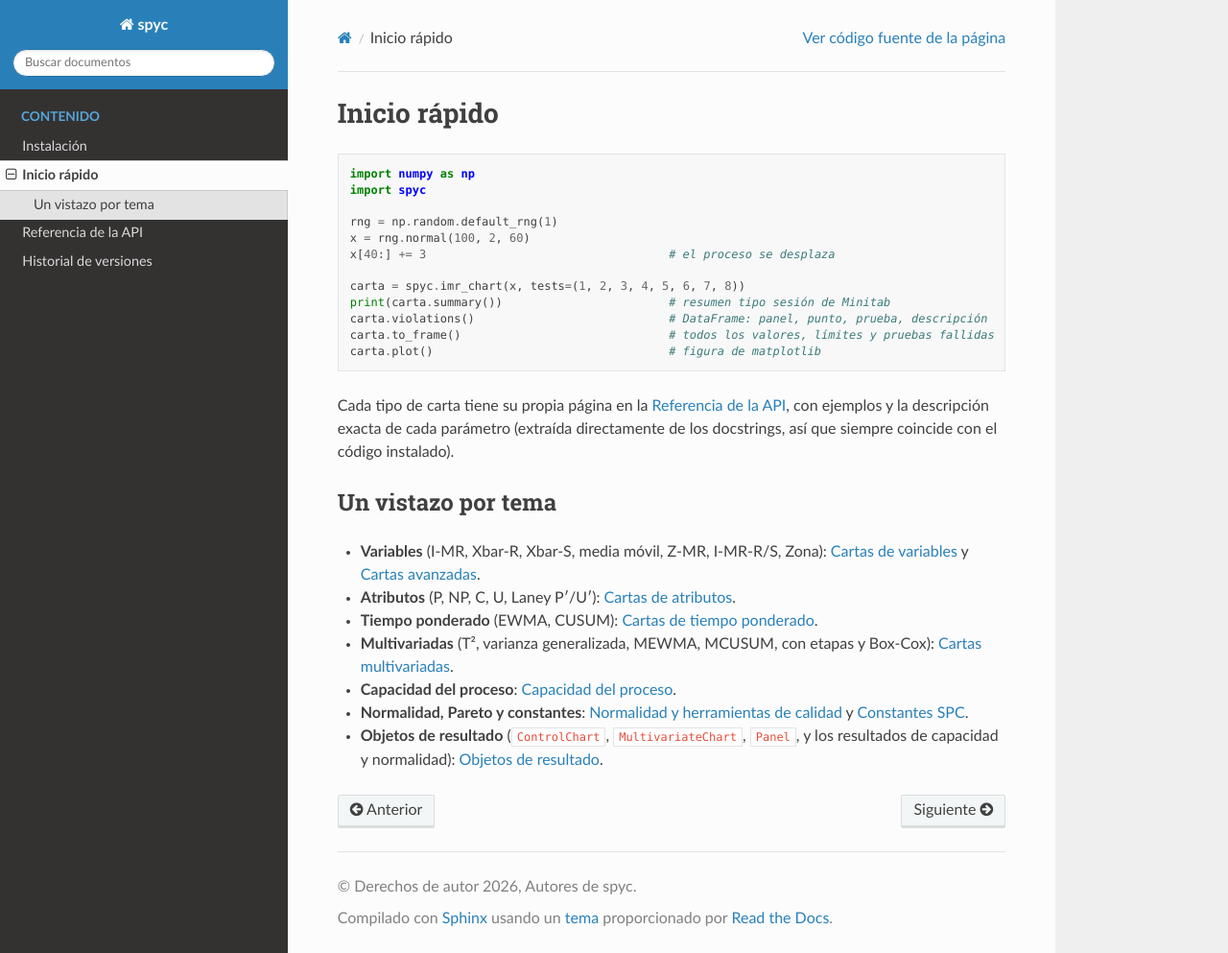
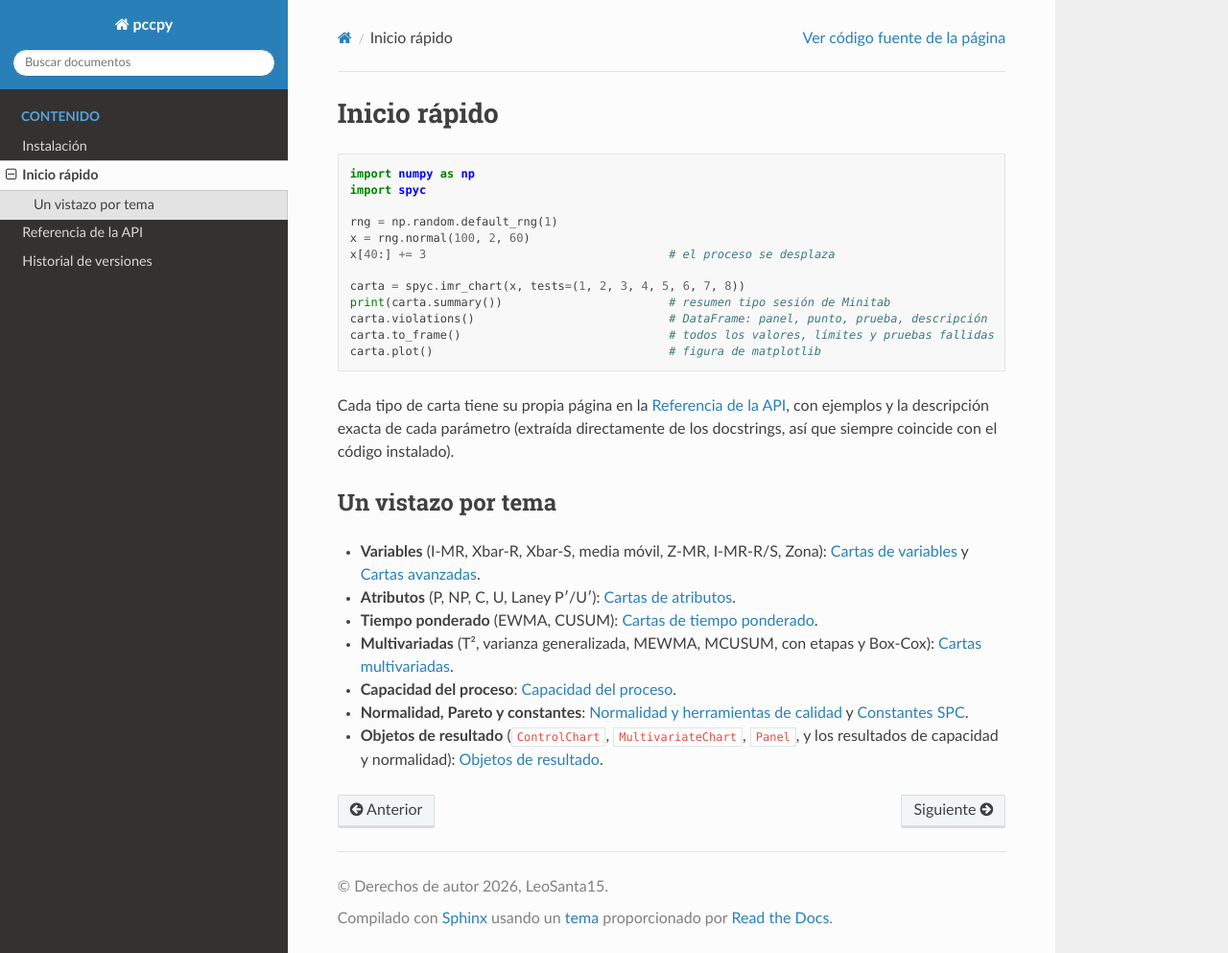
Before and after one commit to LeoSanta15/pccpy, a Sphinx documentation site: the page built from docs/source/inicio_rapido.md, in a window 1280 px wide and 993 px high. Shown: the whole window at 96% size. Built offline with Sphinx 7.4.7 and the Read the Docs theme 3.1.0, drawn with Linux system fonts in a browser that asks for light colours.

Commit message:
docs: corregir nombre, autor y titulo en conf.py (spyc → pccpy)
Co-Authored-By: Claude Sonnet 4.6 <noreply@anthropic.com>
Claude-Session: https://claude.ai/code/session_01HUHPdX7cdH9SJwzgGiM2LC

```diff
--- a/docs/source/conf.py
+++ b/docs/source/conf.py
@@ -1,4 +1,4 @@
-"""Configuración de Sphinx para la documentación de spyc."""
+"""Configuración de Sphinx para la documentación de pccpy."""
 from __future__ import annotations
 
 import sys
@@ -10,9 +10,9 @@ sys.path.insert(0, str(Path(__file__).resolve().parents[2] / "src"))
 
 import spyc  # noqa: E402
 
-project = "spyc"
-author = "Autores de spyc"
-copyright = "2026, Autores de spyc"
+project = "pccpy"
+author = "LeoSanta15"
+copyright = "2026, LeoSanta15"
 release = spyc.__version__
 version = spyc.__version__
 
@@ -48,7 +48,7 @@ napoleon_use_rtype = False
 # -- HTML ---------------------------------------------------------------
 html_theme = "sphinx_rtd_theme"
 html_static_path = ["_static"]
-html_title = f"spyc {version}"
+html_title = f"pccpy {version}"
 
 # spyc importa numpy/scipy/pandas/matplotlib; si alguna no estuviera instalada
 # al construir la documentación (p. ej. en un entorno mínimo), se simulan aquí
```
